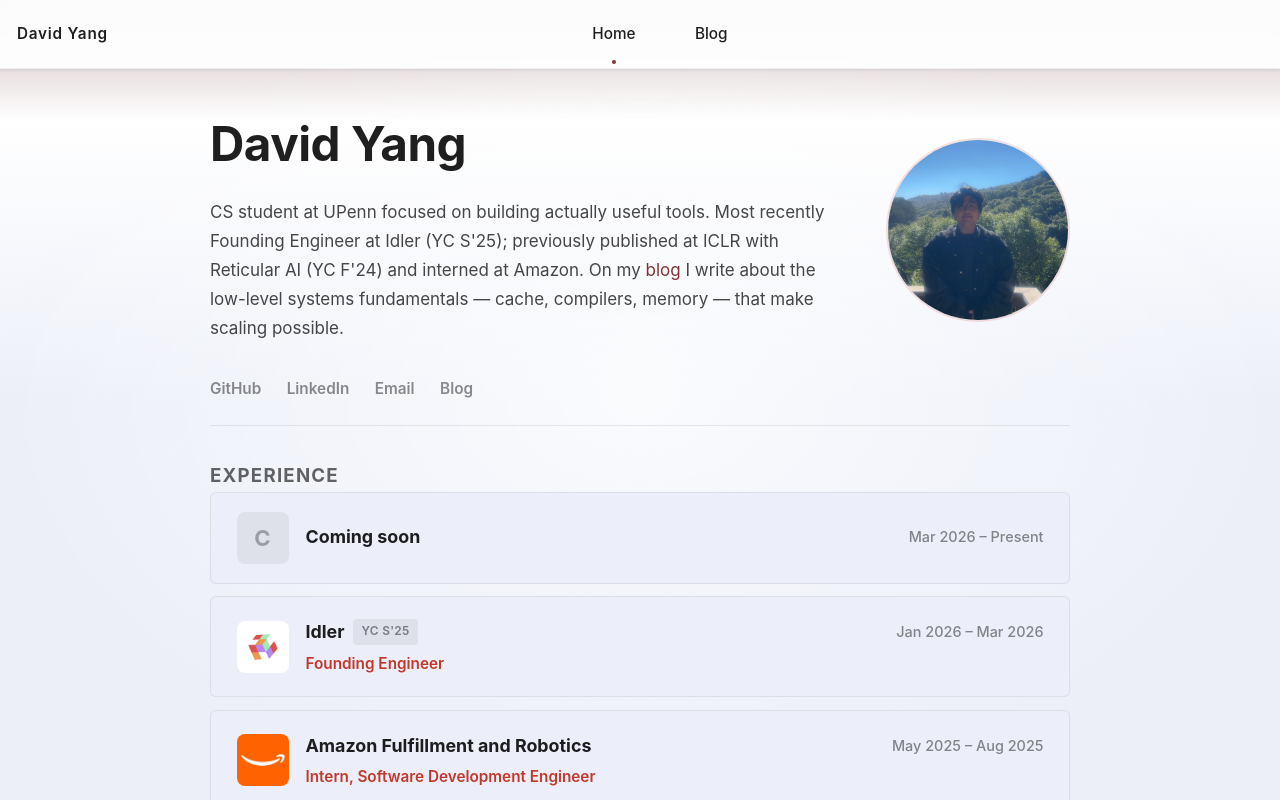
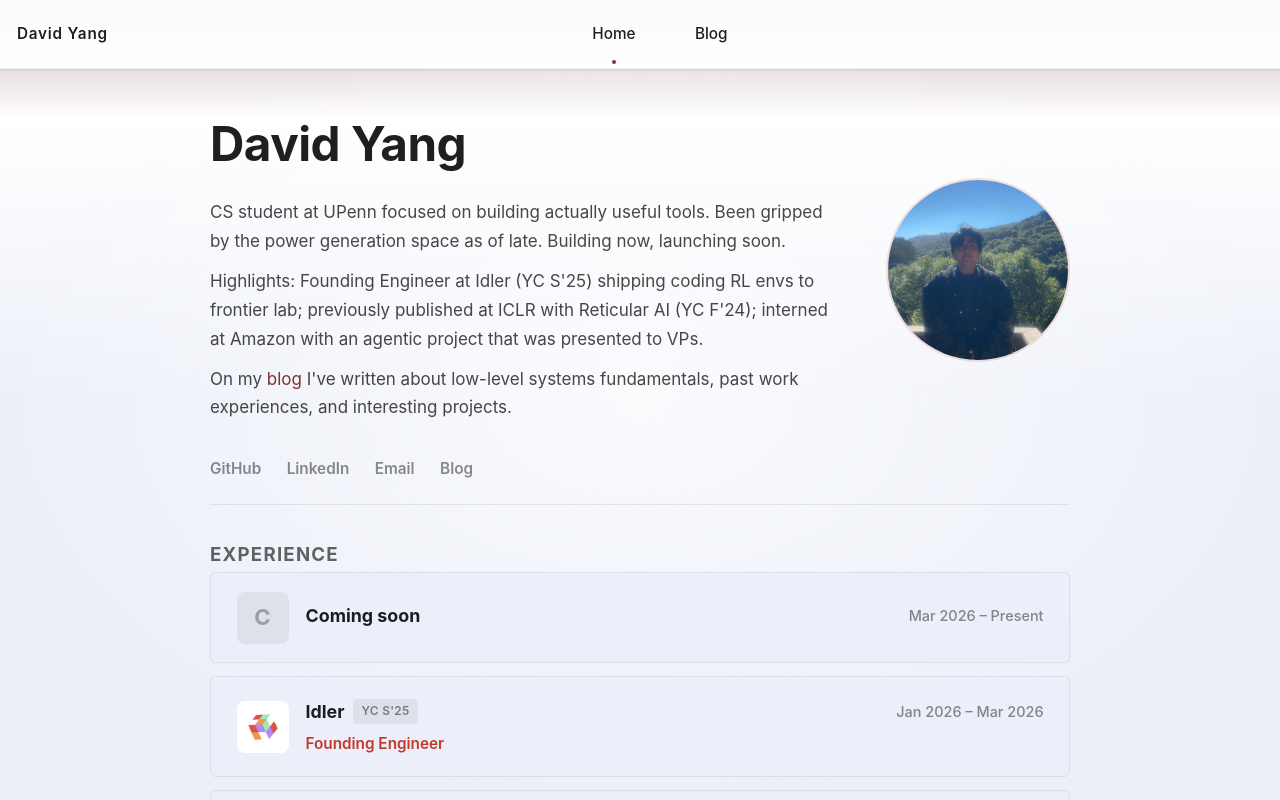
Before and after one commit to dyang438/blog_website, a SvelteKit app: page / in a window 1280 px wide. Shown: the top 800 px of the page. Built offline with nearby package versions, Linux system fonts and the light colour scheme.

Commit message:
pushing p

```diff
--- a/src/routes/+page.svelte
+++ b/src/routes/+page.svelte
@@ -67,9 +67,20 @@
 	<section class="hero">
 		<div class="hero-left">
 			<h1>David Yang</h1>
-			<p class="bio">
-				CS student at UPenn focused on building actually useful tools. Most recently Founding Engineer at Idler (YC S'25); previously published at ICLR with Reticular AI (YC F'24) and interned at Amazon. On my <a href="/blog">blog</a> I write about the low-level systems fundamentals — cache, compilers, memory — that make scaling possible.
-			</p>
+			<div class="bio">
+				<p>CS student at UPenn focused on building actually useful tools.
+					Been gripped by the power generation space as of late. Building now, launching soon.
+				</p>
+				<p>
+					Highlights: Founding Engineer at Idler (YC S'25) shipping coding RL envs to frontier lab;
+					previously published at ICLR with Reticular AI (YC F'24); interned at Amazon with an agentic
+					project that was presented to VPs.
+				</p>
+				<p>
+					On my <a href="/blog">blog</a> I've written about low-level systems fundamentals, past work
+					experiences, and interesting projects.
+				</p>
+			</div>
 		</div>
 		<div class="hero-right">
 			<img src="/images/david.jpg" alt="David Yang" class="profile-photo" />
@@ -160,10 +171,18 @@
 	}
 
 	.bio {
+		margin: 0.75rem 0 1.5rem;
+	}
+
+	.bio p {
 		font-size: 1rem;
 		line-height: 1.7;
 		color: rgba(0, 0, 0, 0.72);
-		margin: 0.75rem 0 1.5rem;
+		margin: 0 0 0.65rem;
+	}
+
+	.bio p:last-child {
+		margin-bottom: 0;
 	}
 
 
--- a/src/routes/ArticleItem.svelte
+++ b/src/routes/ArticleItem.svelte
@@ -58,6 +58,7 @@
 
     .article-static {
         cursor: default;
+        opacity: 0.6;
     }
 
     .article-link {
--- a/src/routes/blog/+page.svelte
+++ b/src/routes/blog/+page.svelte
@@ -19,7 +19,8 @@ let articles = [
         href: "/blog/amazon_summer",
         underConstruction: false,
         completionPercentage: 100,
-        hidden: false
+        hidden: false,
+        noLink: true
     },
     // {
     //     title: "Testing O3 Compiler Level for GDB Debugging",
```
